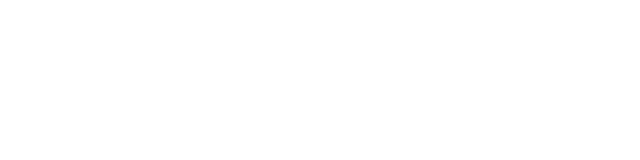
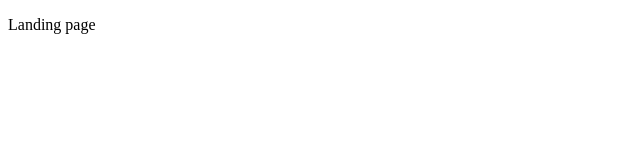
Before and after one commit to codewithyashsoni/homys-landing-page, a React (Vite) app: page / in a window 1280 px wide. Shown: the top 160 px of the page, without its empty margins (0-640 px from the left). Built offline with nearby package versions, Linux system fonts and the light colour scheme.

Commit message:
Added Landing Page file

```diff
--- a/src/App.jsx
+++ b/src/App.jsx
@@ -1,10 +1,9 @@
-import { useState } from 'react'
-
+import LandingPage from './LandingPage.jsx'
 function App() {
 
   return (
     <>
-
+      <LandingPage />
     </>
   )
 }
--- /dev/null
+++ b/src/LandingPage.jsx
@@ -0,0 +1,4 @@
+function LandingPage(){
+    return(<p>Landing page</p>)
+}
+export default LandingPage
```
